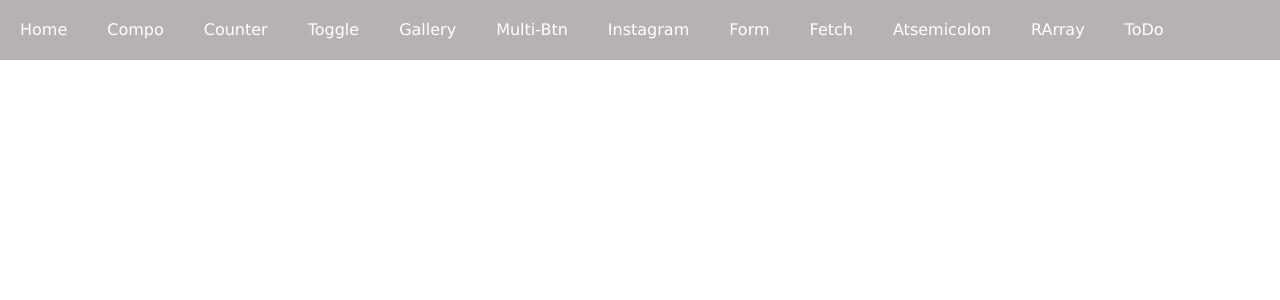
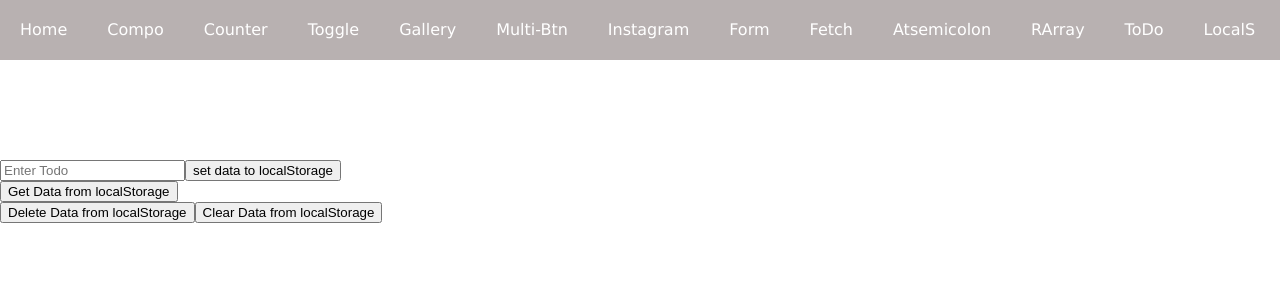
Before and after one commit to pavinane/react, a React (Create React App) app: page /Locals in a window 1280 px wide. Shown: the top 300 px of the page. Built offline with nearby package versions, Linux system fonts and the light colour scheme.

Commit message:
local storage add

```diff
--- a/src/App.jsx
+++ b/src/App.jsx
@@ -10,6 +10,7 @@ import Instagram from "./Instagram";
 import Form from "./Form";
 import Fetch from "./Fetch";
 import Atsemico from "./Atsemico";
+import LocalStorage from "./LocalStorage";
 import RArray from "./RArray";
 import ToDo from "./ToDo";
 import "./App.css";
@@ -27,8 +28,8 @@ const menu = [
   "atsemicolon",
   "RArray",
   "ToDo",
+  "LocalS",
 ];
-
 const Navigation = ({ menus }) => (
   <div className="navigation">
     <ul>
@@ -73,6 +74,7 @@ class App extends React.Component {
             <Route exact path="/Atsemicolon" component={Atsemico} />
             <Route exact path="/RArray" component={RArray} />
             <Route exact path="/ToDo" component={ToDo} />
+            <Route exact path="/Locals" component={LocalStorage} />
           </Switch>
         </BrowserRouter>
       </div>
--- /dev/null
+++ b/src/LocalStorage.jsx
@@ -0,0 +1,52 @@
+import React, { Component } from "react";
+
+class LocalStorage extends Component {
+  state = {
+    todoText: "",
+    data: ""
+  };
+
+  handleChange = e => this.setState({ [e.target.name]: e.target.value });
+
+  handleSubmit = e => {
+    e.preventDefault();
+    localStorage.setItem("todo", this.state.todoText);
+  };
+
+  getData = () => {
+    const cc = localStorage.getItem("todo");
+    this.setState({ data: cc });
+  };
+
+  render() {
+    const { todoText, data } = this.state;
+    return (
+      <>
+        <form onSubmit={this.handleSubmit}>
+          <input
+            name="todoText"
+            type="text"
+            value={todoText}
+            onChange={this.handleChange}
+            placeholder="Enter Todo"
+          />
+          <button type="submit">set data to localStorage</button>
+        </form>
+
+        <button type="button" onClick={this.getData}>
+          Get Data from localStorage
+        </button>
+        <p>{data && data}</p>
+
+        <button type="button" onClick={() => localStorage.removeItem("todo")}>
+          Delete Data from localStorage
+        </button>
+
+        <button type="button" onClick={() => localStorage.clear("todo")}>
+          Clear Data from localStorage
+        </button>
+      </>
+    );
+  }
+}
+export default LocalStorage;
```
